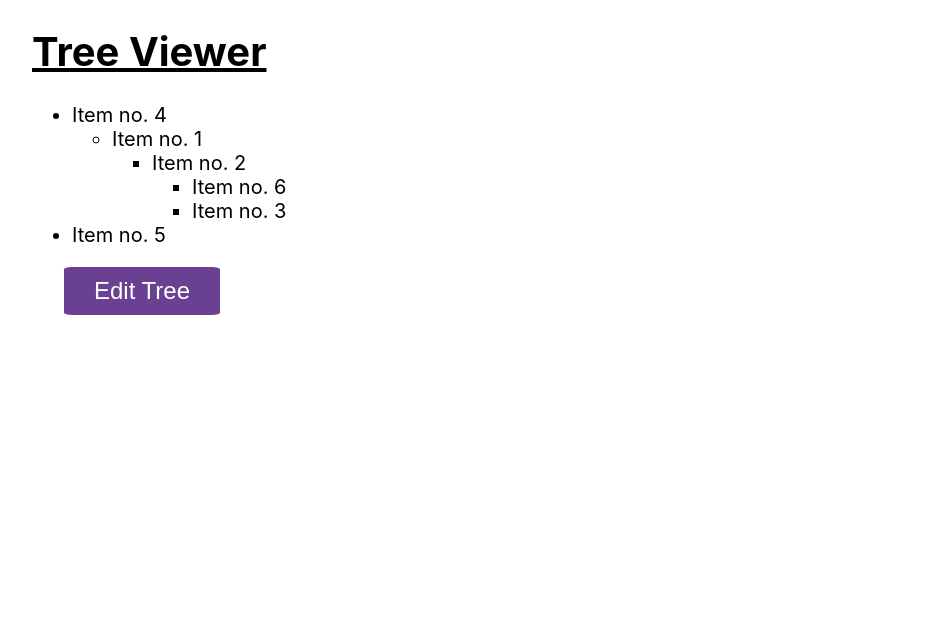
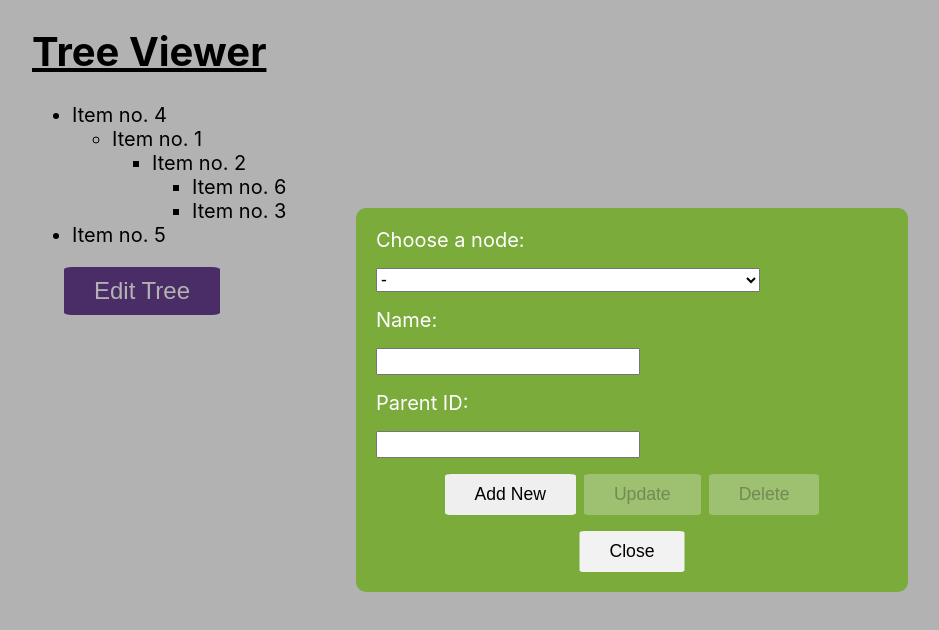
Before and after one commit to Mikynek/tree-viewer-arbo, a React (Create React App) app in the folder tree-viewer/: page / in a window 1280 px wide. Both pictures are taken after a click on the button "Edit Tree". Shown: the top 630 px of the page, without its empty margins (8-947 px from the left). Built offline with nearby package versions, Linux system fonts and the light colour scheme.

Commit message:
Add Node operation Form and TreeContext to manipulate with data across all components

```diff
--- a/tree-viewer/src/App.css
+++ b/tree-viewer/src/App.css
@@ -13,19 +13,103 @@ h1 {
   text-decoration: underline;
 }
 
+button {
+  font-size: 1.1rem;
+  padding: 10px 30px;
+  border-radius: 5%;
+  border: none;
+  cursor: pointer;
+  transition: background-color 0.3s;
+}
+
 .FormButton {
   background-color: var(--purple-static);
   color: var(--white);
-  border-radius: 5%;
   padding: 10px 30px;
   font-size: 1.5rem;
-  text-decoration: none;
-  border: none;
-  cursor: pointer;
-  transition: background-color 0.3s;
   margin-left: 2rem;
 }
 
 .FormButton:hover {
   background-color: var(--purple-hover);
 }
+
+.PopUp {
+  position: fixed;
+  top: 50%;
+  left: 50%;
+  width: 90%;
+  max-width: 512px;
+  transform: translate(-50%, -50%);
+  background-color: var(--green-hover);
+  color: var(--white);
+  padding: 20px;
+  border-radius: 10px;
+  box-shadow: 0 0 10px 0 var(--grey-600);
+  z-index: 100;
+  transition: ease-in-out 0.5s;
+}
+
+.modal {
+  display: block;
+  position: fixed;
+  top: 0;
+  left: 0;
+  width: 100%;
+  height: 100%;
+  background-color: rgba(0, 0, 0, 0.3);
+  z-index: 50;
+  transition: ease-in-out 0.5s;
+}
+
+@media (max-width: 768px) {
+  .PopUp {
+    max-width: 256px;
+  }
+}
+
+form {
+  gap: 1rem;
+  display: flex;
+  flex-direction: column;
+
+  select {
+    width: 75%;
+    font-size: 1.1rem;
+  }
+  input {
+    width: 50%;
+    font-size: 1.1rem;
+  }
+}
+.controlButtons {
+  margin-top: 1rem;
+  display: flex;
+  justify-content: center;
+}
+
+@media (max-width: 768px) {
+  form {
+    select {
+      width: 100%;
+    }
+    input {
+      width: 100%;
+    }
+  }
+  .controlButtons {
+    width: 100%;
+    flex-direction: column;
+  }
+}
+
+.closeButton {
+  position: relative;
+  left: 50%;
+  transform: translateX(-50%);
+  background-color: var(--gray-100);
+}
+
+.closeButton:hover {
+  background-color: var(--gray-200);
+}
--- a/tree-viewer/src/App.js
+++ b/tree-viewer/src/App.js
@@ -1,16 +1,33 @@
-import './App.css';
-import React from 'react';
-import TreeViewer from './TreeViewer';
+import React, { useEffect } from "react";
+import "./App.css";
+import TreeViewer from "./Components/TreeViewer";
+import PopUpButton from "./Components/PopUpButton";
+import { useTree } from "./Components/TreeContext";
 
-class App extends React.Component {
-  render() {
-    return (
-      <div className="App">
-        <TreeViewer />
-        <button className='FormButton' onClick={() => console.log('open pop-up')}>Edit Tree</button>
-      </div>
-    );
-  }
-}
+const App = () => {
+  const { dispatch } = useTree();
+
+  // Fetch data from the server and set it in the context
+  useEffect(() => {
+    const fetchData = async () => {
+      try {
+        const response = await fetch("/data.json");
+        const jsonData = await response.json();
+        dispatch({ type: "SET_TREE_DATA", payload: jsonData });
+      } catch (error) {
+        console.error("Error fetching data:", error);
+      }
+    };
+
+    fetchData();
+  }, [dispatch]);
+
+  return (
+    <div className="App">
+      <TreeViewer />
+      <PopUpButton />
+    </div>
+  );
+};
 
 export default App;
--- /dev/null
+++ b/tree-viewer/src/Components/Node.js
@@ -0,0 +1,5 @@
+import React from "react";
+
+const Node = ({ id, name }) => <div>{`${name}`}</div>;
+
+export default Node;
--- /dev/null
+++ b/tree-viewer/src/Components/PopUpButton.js
@@ -0,0 +1,26 @@
+import React, { useState } from 'react';
+import PopUpWindow from './PopUpForm';
+
+const PopUpButton = () => {
+  const [isPopUpOpen, setIsPopUpOpen] = useState(false);
+
+  const openPopUp = () => {
+    setIsPopUpOpen(true);
+  };
+
+  const closePopUp = () => {
+    setIsPopUpOpen(false);
+  };
+
+  return (
+    <div>
+      <button className="FormButton" onClick={openPopUp}>
+        Edit Tree
+      </button>
+
+      {isPopUpOpen && <PopUpWindow onClose={closePopUp} />}
+    </div>
+  );
+};
+
+export default PopUpButton;
--- /dev/null
+++ b/tree-viewer/src/Components/PopUpForm.js
@@ -0,0 +1,161 @@
+import React, { useEffect, useState } from "react";
+import { useTree } from "./TreeContext";
+
+const PopUpForm = ({ onClose }) => {
+  const { treeData, dispatch } = useTree();
+  const [data, setData] = useState([]);
+  const [selectedNodeId, setSelectedNodeId] = useState("-");
+  const [selectedNode, setSelectedNode] = useState({
+    id: "",
+    name: "",
+    parentId: "",
+  });
+
+  useEffect(() => {
+    setData(treeData);
+  }, [treeData]);
+
+  const handleNodeChange = (e) => {
+    const nodeId = e.target.value;
+    const node = data.find((item) => item.id === parseInt(nodeId)) || {
+      id: "",
+      name: "",
+      parentId: "",
+    };
+
+    setSelectedNodeId(nodeId);
+    setSelectedNode({
+      ...node,
+      parentId: node.parentId !== "" ? parseInt(node.parentId) : "",
+    });
+  };
+
+  const updateNodeInData = (updatedNode) => {
+    const updatedData = data.map((item) =>
+      item.id === updatedNode.id ? updatedNode : item
+    );
+    setData(updatedData);
+    dispatch({ type: "SET_TREE_DATA", payload: updatedData });
+  };
+
+  const handleAddOrUpdate = async () => {
+    const parentId =
+      selectedNode.parentId !== "" ? parseInt(selectedNode.parentId) : 0;
+
+    // Validate the parent ID
+    if (parentId >= 0) {
+      const updatedNode = {
+        ...selectedNode,
+        id:
+          selectedNodeId !== "-"
+            ? parseInt(selectedNodeId)
+            : generateUniqueId(),
+        parentId: parentId,
+      };
+
+      if (selectedNodeId === "-") {
+        // Add new node
+        const updatedTreeData = [...treeData, updatedNode];
+        dispatch({ type: "SET_TREE_DATA", payload: updatedTreeData });
+      } else {
+        // Update existing node
+        updateNodeInData(updatedNode);
+      }
+
+      resetSelectedNode();
+    } else {
+      alert("Parent ID must be a positive number or zero");
+    }
+  };
+
+  const handleDelete = async () => {
+    const filteredData = data.filter(
+      (item) => item.id !== parseInt(selectedNodeId)
+    );
+    setData(filteredData);
+    dispatch({ type: "SET_TREE_DATA", payload: filteredData });
+    resetSelectedNode();
+  };
+
+  // Reset the selected node to its initial state [-]
+  const resetSelectedNode = () => {
+    setSelectedNode({ id: "", name: "", parentId: "" });
+    setSelectedNodeId("-");
+    dispatch({ type: "DUMMY_ACTION" });
+  };
+
+  const generateUniqueId = () =>
+    Math.max(...data.map((item) => item.id), 0) + 1;
+
+  return (
+    <>
+      <div className="modal"></div>
+      <div className="PopUp">
+        <form>
+          <label htmlFor="nodes">Choose a node:</label>
+          <select
+            id="nodes"
+            name="node"
+            value={selectedNodeId}
+            onChange={handleNodeChange}
+          >
+            <option value="-">-</option>
+            {data.map((item) => (
+              <option key={item.id} value={item.id}>
+                {item.name}
+              </option>
+            ))}
+          </select>
+          <label htmlFor="name">Name:</label>
+          <input
+            type="text"
+            id="name"
+            name="name"
+            value={selectedNode.name}
+            onChange={(e) =>
+              setSelectedNode({ ...selectedNode, name: e.target.value })
+            }
+          />
+          <label htmlFor="parentId">Parent ID:</label>
+          <input
+            type="number"
+            id="parentId"
+            name="parentId"
+            value={selectedNode.parentId}
+            onChange={(e) =>
+              setSelectedNode({ ...selectedNode, parentId: e.target.value })
+            }
+          />
+        </form>
+        <div className="controlButtons" style={{ gap: "0.5rem" }}>
+          <button
+            className="addButton"
+            onClick={handleAddOrUpdate}
+            disabled={selectedNodeId !== "-"}
+          >
+            Add New
+          </button>
+          <button
+            className="updateButton"
+            onClick={handleAddOrUpdate}
+            disabled={selectedNodeId === "-"}
+          >
+            Update
+          </button>
+          <button
+            className="deleteButton"
+            onClick={handleDelete}
+            disabled={selectedNodeId === "-"}
+          >
+            Delete
+          </button>
+        </div>
+        <button className="closeButton controlButtons" onClick={onClose}>
+          Close
+        </button>
+      </div>
+    </>
+  );
+};
+
+export default PopUpForm;
--- /dev/null
+++ b/tree-viewer/src/Components/TreeContext.js
@@ -0,0 +1,32 @@
+import React, { createContext, useContext, useReducer } from "react";
+
+const TreeContext = createContext();
+
+const treeReducer = (state, action) => {
+  switch (action.type) {
+    case "SET_TREE_DATA":
+      return action.payload;
+    default:
+      return state;
+  }
+};
+
+const TreeProvider = ({ children }) => {
+  const [treeData, dispatch] = useReducer(treeReducer, []);
+
+  return (
+    <TreeContext.Provider value={{ treeData, dispatch }}>
+      {children}
+    </TreeContext.Provider>
+  );
+};
+
+const useTree = () => {
+  const context = useContext(TreeContext);
+  if (!context) {
+    throw new Error("useTree must be used within a TreeProvider");
+  }
+  return context;
+};
+
+export { TreeProvider, useTree };
--- /dev/null
+++ b/tree-viewer/src/Components/TreeViewer.js
@@ -0,0 +1,36 @@
+import React from "react";
+import Node from "./Node";
+import { useTree } from "./TreeContext";
+
+const TreeViewer = () => {
+  const { treeData } = useTree();
+
+  const renderNodes = (data, parentId = 0) => {
+    // Filter nodes with matching parentId
+    const filteredNodes = data.filter((node) => node.parentId === parentId);
+
+    if (filteredNodes.length === 0) {
+      return null;
+    }
+
+    return (
+      <ul>
+        {filteredNodes.map((nodeData) => (
+          <li key={nodeData.id}>
+            <Node id={nodeData.id} name={nodeData.name} />
+            {renderNodes(data, nodeData.id)}
+          </li>
+        ))}
+      </ul>
+    );
+  };
+
+  return (
+    <div>
+      <h1>Tree Viewer</h1>
+      {renderNodes(treeData)}
+    </div>
+  );
+};
+
+export default TreeViewer;
--- a/tree-viewer/src/TreeViewer.js
+++ /dev/null
@@ -1,51 +0,0 @@
-import React, { useEffect, useState } from 'react';
-
-const Node = ({ id, name }) => (
-    <div>{`${name}`}</div>
-);
-
-const TreeViewer = () => {
-    const [nodes, setNodes] = useState([]); // Initialize nodes state to an empty array
-
-    useEffect(() => {
-        const fetchData = async () => {
-            try {
-                const response = await fetch('/data.json');
-                const data = await response.json();
-                setNodes(data || []);   // Set nodes to data or an empty array if data is falsy
-            } catch (error) {
-                console.error('Error fetching data:', error);
-            }
-        };
-
-        fetchData();
-    }, []);
-
-    const renderNodes = (data, parentId = 0) => {
-        const filteredNodes = data.filter((node) => node.parentId === parentId);    // Filter nodes with matching parentId
-
-        if (filteredNodes.length === 0) {
-            return null;
-        }
-
-        return (
-            <ul>
-                {filteredNodes.map((nodeData) => (
-                    <li key={nodeData.id}>
-                        <Node id={nodeData.id} name={nodeData.name} />
-                        {renderNodes(data, nodeData.id)}
-                    </li>
-                ))}
-            </ul>
-        );
-    };
-
-    return (
-        <div>
-            <h1>Tree Viewer</h1>
-            {renderNodes(nodes)}
-        </div>
-    );
-};
-
-export default TreeViewer;
--- a/tree-viewer/src/index.js
+++ b/tree-viewer/src/index.js
@@ -2,10 +2,13 @@ import React from 'react';
 import ReactDOM from 'react-dom/client';
 import './index.css';
 import App from './App';
+import { TreeProvider } from './Components/TreeContext';
 
 const root = ReactDOM.createRoot(document.getElementById('root'));
 root.render(
   <React.StrictMode>
-    <App />
+    <TreeProvider>
+      <App />
+    </TreeProvider>
   </React.StrictMode>
 );
```
Also changed, not shown: 1 other file (tests, documents, lock files or other folders).
